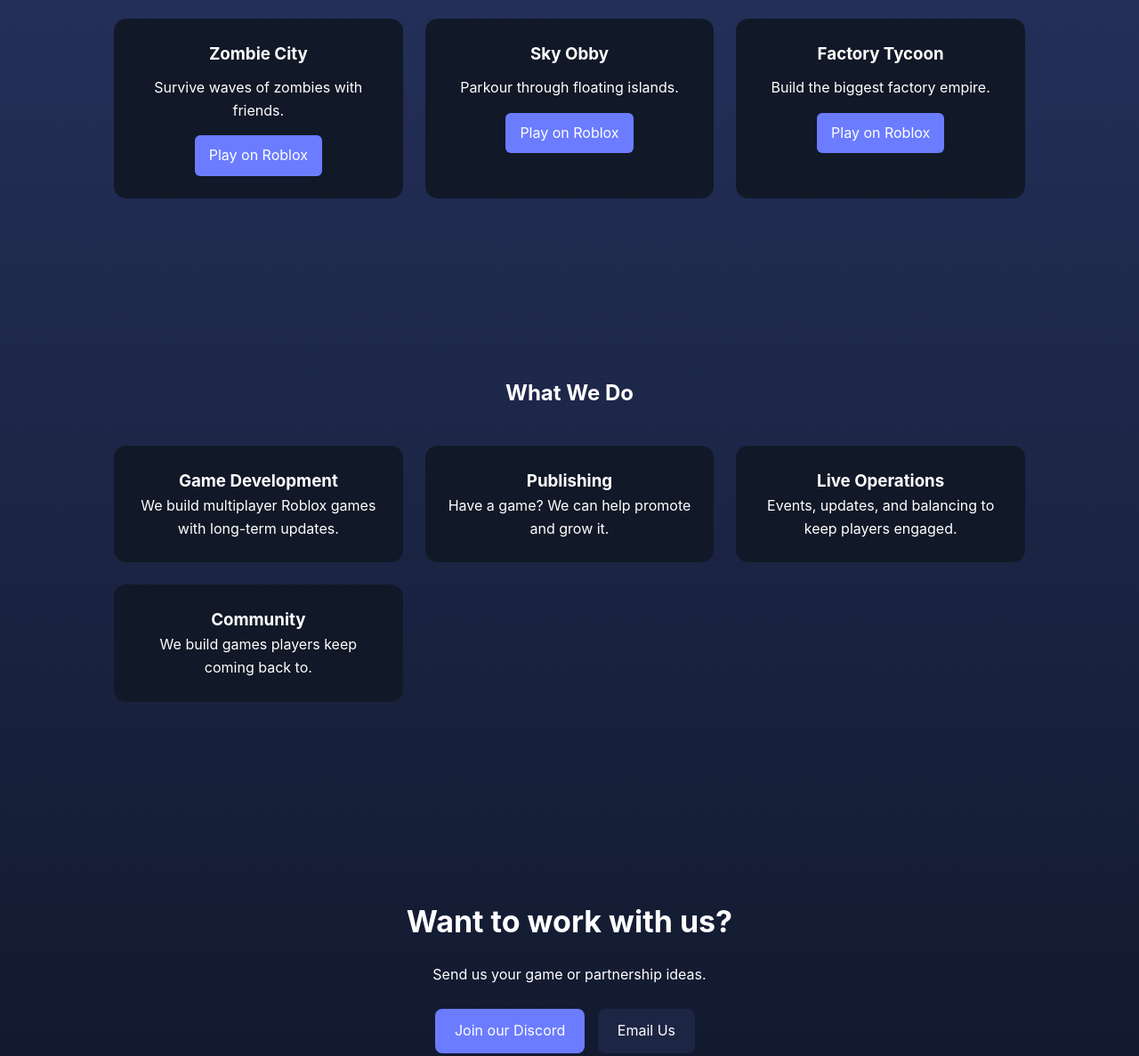
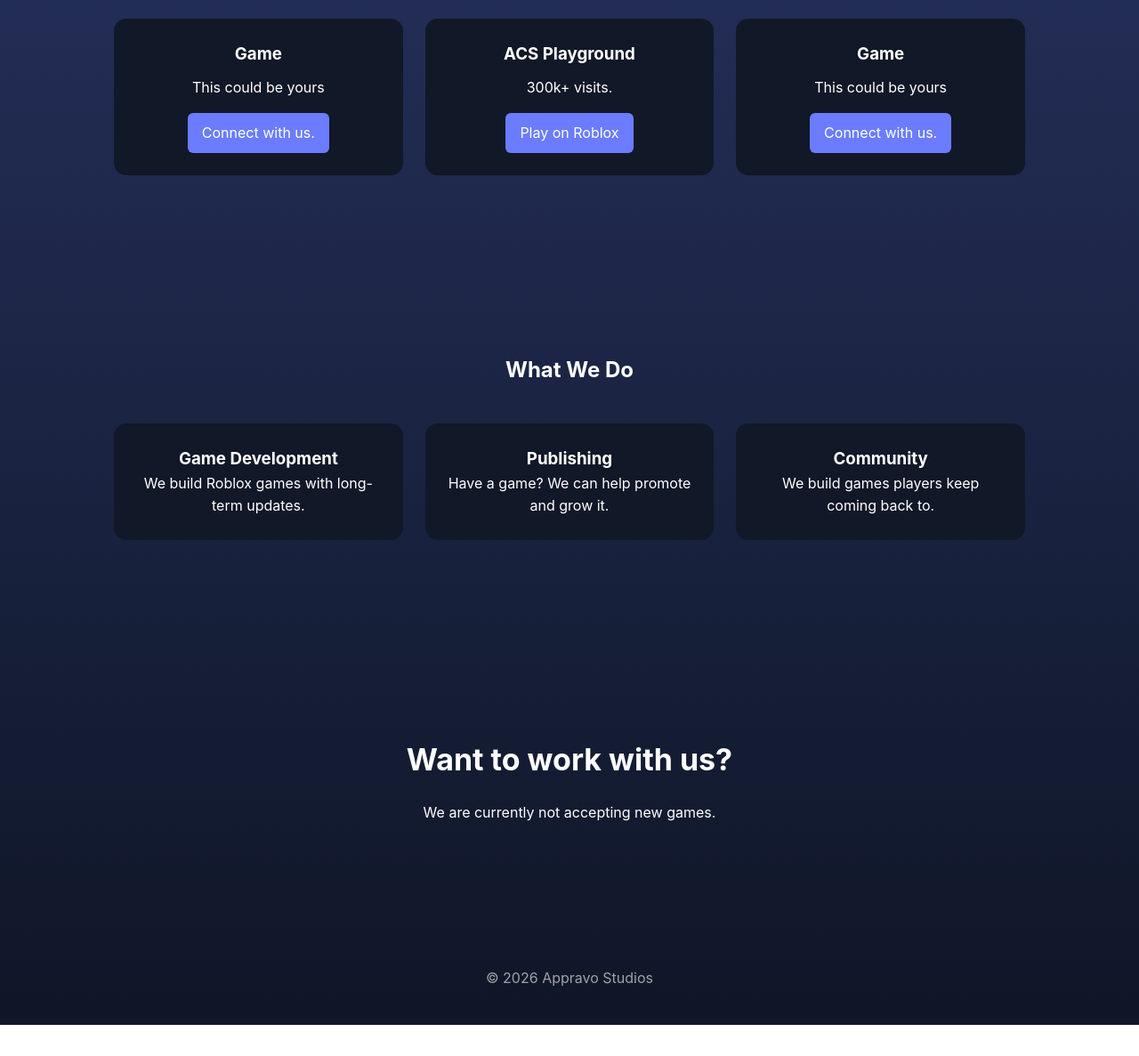
Before and after one commit to Appravo/apprav, a plain HTML site: page index.html in a window 1280 px wide. Shown: the part 740-1927 px from the top of the page at 89% size. After the commit the page ends 1892 px from the top, so only its background shows below. Drawn offline with Linux system fonts and the light colour scheme.

Commit message:
Update index.html

```diff
--- a/index.html
+++ b/index.html
@@ -2,7 +2,7 @@
 <html lang="en">
 <head>
 <meta charset="UTF-8">
-<title>NovaByte Studios</title>
+<title>Appravo Studios</title>
 
 <style>
 
@@ -167,7 +167,7 @@
 <body>
 
 <nav>
-<div><b>NovaByte</b></div>
+<div><b>Appravo</b></div>
 
 <div>
 <a href="#games">Games</a>
@@ -203,21 +203,21 @@
 <div class="game-grid">
 
 <div class="game">
-<h3>Zombie City</h3>
-<p>Survive waves of zombies with friends.</p>
-<a class="play" href="#">Play on Roblox</a>
+<h3>Game</h3>
+<p>This could be yours</p>
+<a class="play" href="#">Connect with us.</a>
 </div>
 
 <div class="game">
-<h3>Sky Obby</h3>
-<p>Parkour through floating islands.</p>
-<a class="play" href="#">Play on Roblox</a>
+<h3>ACS Playground</h3>
+<p>300k+ visits.</p>
+<a class="play" href="game.appravo.me">Play on Roblox</a>
 </div>
 
 <div class="game">
-<h3>Factory Tycoon</h3>
-<p>Build the biggest factory empire.</p>
-<a class="play" href="#">Play on Roblox</a>
+<h3>Game</h3>
+<p>This could be yours</p>
+<a class="play" href="#">Connect with us.</a>
 </div>
 
 </div>
@@ -232,17 +232,12 @@
 
 <div class="feature">
 <h3>Game Development</h3>
-<p>We build multiplayer Roblox games with long-term updates.</p>
+<p>We build Roblox games with long-term updates.</p>
 </div>
 
 <div class="feature">
 <h3>Publishing</h3>
 <p>Have a game? We can help promote and grow it.</p>
-</div>
-
-<div class="feature">
-<h3>Live Operations</h3>
-<p>Events, updates, and balancing to keep players engaged.</p>
 </div>
 
 <div class="feature">
@@ -258,17 +253,17 @@
 
 <h2>Want to work with us?</h2>
 
-<p>Send us your game or partnership ideas.</p>
+<p>We are currently not accepting new games.</p>
 
-<br>
+<!--<br>
 
 <a class="button" href="#">Join our Discord</a>
-<a class="button secondary" href="#">Email Us</a>
+<a class="button secondary" href="#">Email Us</a>-->
 
 </section>
 
 <footer>
-© 2026 NovaByte Studios
+© 2026 Appravo Studios
 </footer>
 
 </body>
```
